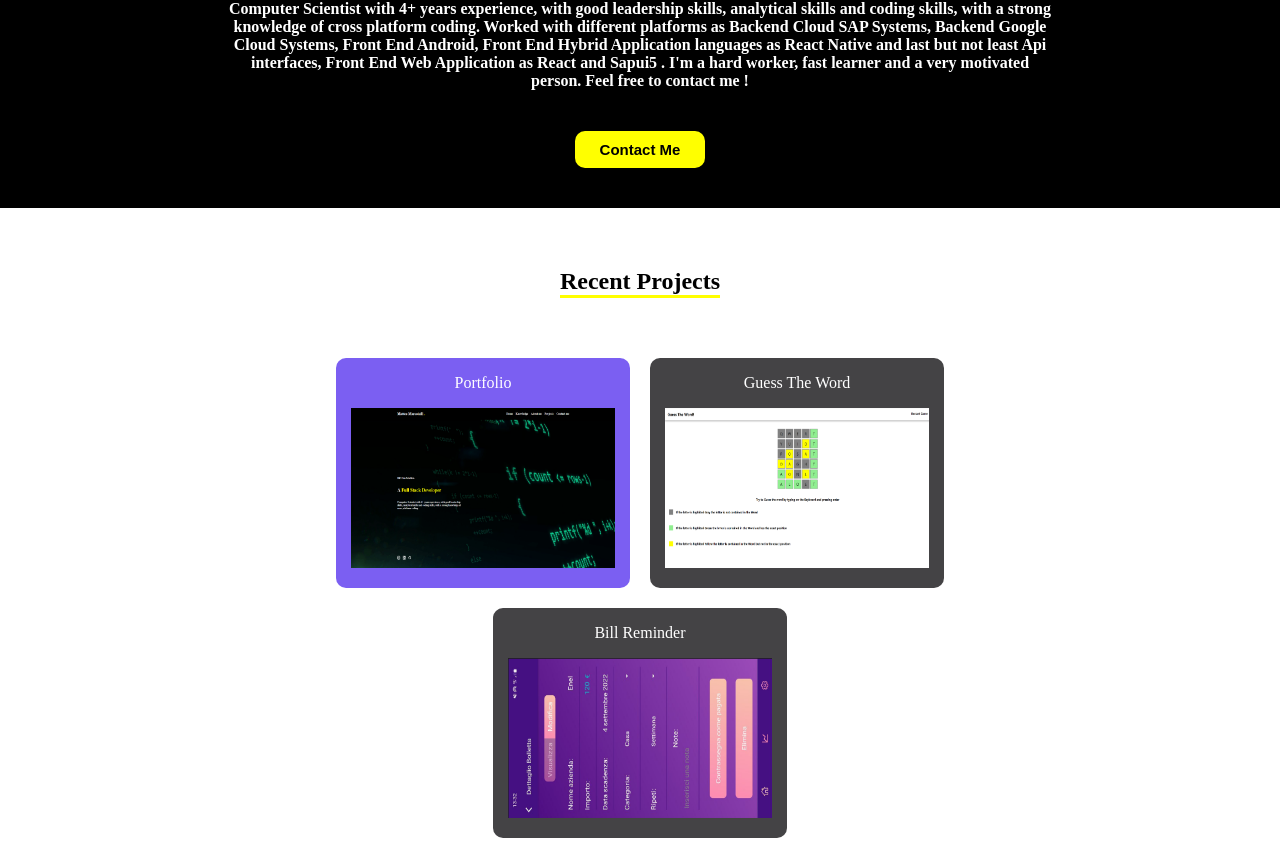
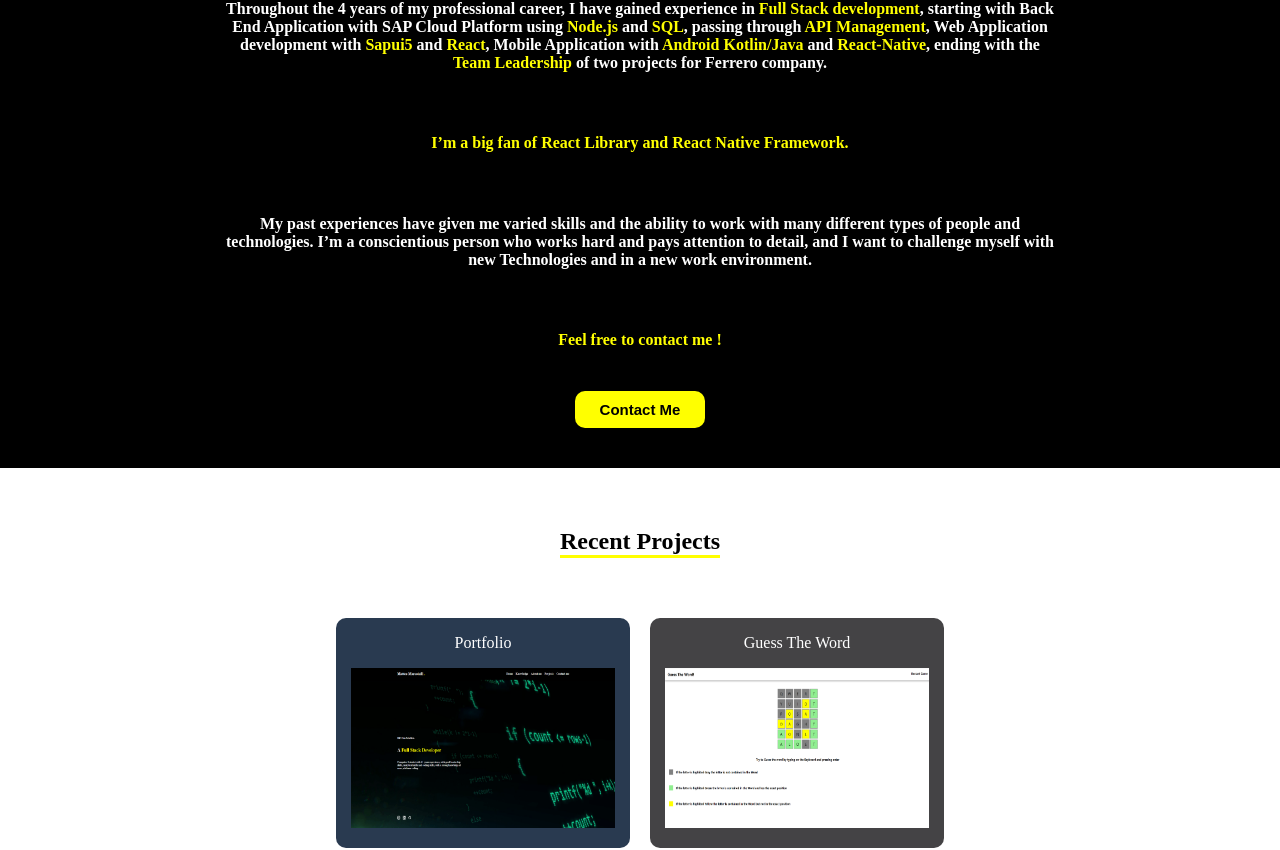
Before and after one commit to MarcotulliMatteo/PersonalPortfolio, a React (Create React App) app: page / in a window 1280 px wide. Shown: the part 1671-2521 px from the top of the page. Built offline with nearby package versions, Linux system fonts and the light colour scheme.

Commit message:
feat: Changed About Me Text

```diff
--- a/src/Components/AboutMe.js
+++ b/src/Components/AboutMe.js
@@ -1,5 +1,5 @@
 import React from "react";
-import { ComponentContainerDiv, ComponentSubContainerDiv, SectionTitleH2, TextH4, Button } from "../StyledComponents/StyledComponents";
+import { ComponentContainerDiv, ComponentSubContainerDiv, SectionTitleH2, TextH4, Button, YellowSpan } from "../StyledComponents/StyledComponents";
 import { SECTIONS } from "../Utils/constants";
 
 const AboutMe = React.forwardRef((props, ref) => {
@@ -8,13 +8,10 @@ const AboutMe = React.forwardRef((props, ref) => {
             <ComponentSubContainerDiv>
                 <SectionTitleH2 color={'white'}>About Me</SectionTitleH2>
 
-                <TextH4>Computer Scientist with 4+ years experience, with good leadership skills, analytical skills and coding skills,
-with a strong knowledge of cross platform coding.
-
-Worked with different platforms as Backend Cloud SAP Systems, Backend Google Cloud Systems, Front End Android, Front End Hybrid Application languages as React Native and last but not least Api interfaces, Front End Web Application as React and Sapui5 .
-
-I'm a hard worker, fast learner and a very motivated person.
-Feel free to contact me !</TextH4>
+                <TextH4>Throughout the 4 years of my professional career, I have gained experience in <YellowSpan>Full Stack development</YellowSpan>, starting with Back End Application with SAP Cloud Platform using <YellowSpan>Node.js</YellowSpan> and <YellowSpan>SQL</YellowSpan>, passing through <YellowSpan>API Management</YellowSpan>, Web Application development with <YellowSpan>Sapui5</YellowSpan> and <YellowSpan>React</YellowSpan>, Mobile Application with <YellowSpan>Android Kotlin/Java</YellowSpan> and <YellowSpan>React-Native</YellowSpan>, ending with the <YellowSpan>Team Leadership</YellowSpan> of two projects for Ferrero company.</TextH4>
+                <TextH4><YellowSpan>I’m a big fan of React Library and React Native Framework.</YellowSpan></TextH4>
+                <TextH4>My past experiences have given me varied skills and the ability to work with many different types of people and technologies. I’m a conscientious person who works hard and pays attention to detail, and I want to challenge myself with new Technologies and in a new work environment.</TextH4>
+                <TextH4><YellowSpan>Feel free to contact me !</YellowSpan></TextH4>
 
                 <Button onClick={() => props.executeScrollToSection(SECTIONS.CONTACTME)}>Contact Me</Button>
             </ComponentSubContainerDiv>
--- a/src/Components/RecentProjects.js
+++ b/src/Components/RecentProjects.js
@@ -12,7 +12,7 @@ const RecentProjects = React.forwardRef((props, ref) => {
             <ComponentSubContainerDiv>
                 <SectionTitleH2 color={'black'}>Recent Projects</SectionTitleH2>
                 <CardContainerDiv>
-                    <ProjectCard color='rgb(123,95,242)' image={portfolioProject}
+                    <ProjectCard color='rgb(41,58,80)' image={portfolioProject}
                      title='Portfolio' description="This is my Portfolio, written in React"
                      showCode={true} showProject={false} codeHref="https://github.com/MarcotulliMatteo/PersonalPortfolio"/>
 
@@ -21,7 +21,7 @@ const RecentProjects = React.forwardRef((props, ref) => {
                      showCode={true} showProject={true} codeHref="https://github.com/MarcotulliMatteo/GuessTheWordGame"
                      projectHref="https://vermillion-clafoutis-eced69.netlify.app/"/>
 
-                    <ProjectCard color='rgb(68,67,69)' image={billReminder}
+                    <ProjectCard color='rgb(88,21,137)' image={billReminder}
                      title='Bill Reminder' description="Mobile Application for Store all the Bill to be paid and already paid. The project is written in React Native using Firebase."
                      showCode={true} showProject={true} codeHref="https://github.com/MarcotulliMatteo/BillReminder"/>
                 </CardContainerDiv>
```
